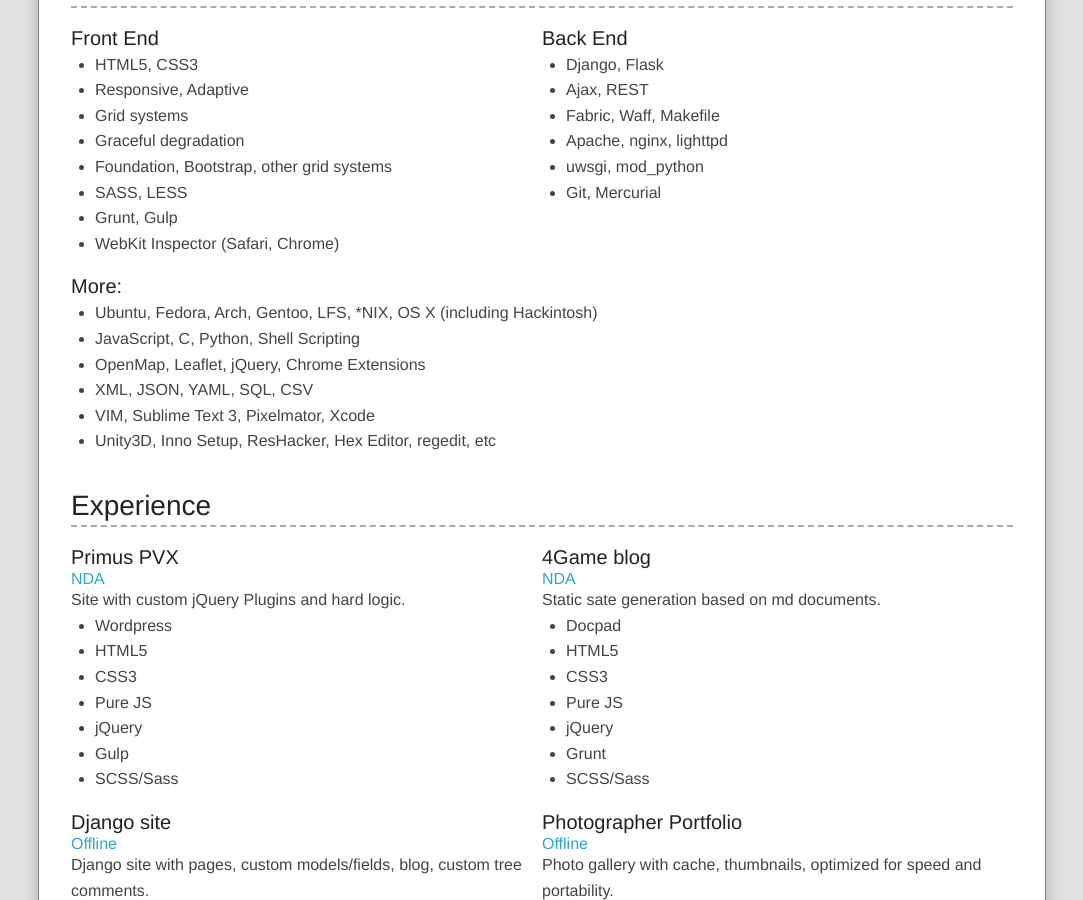
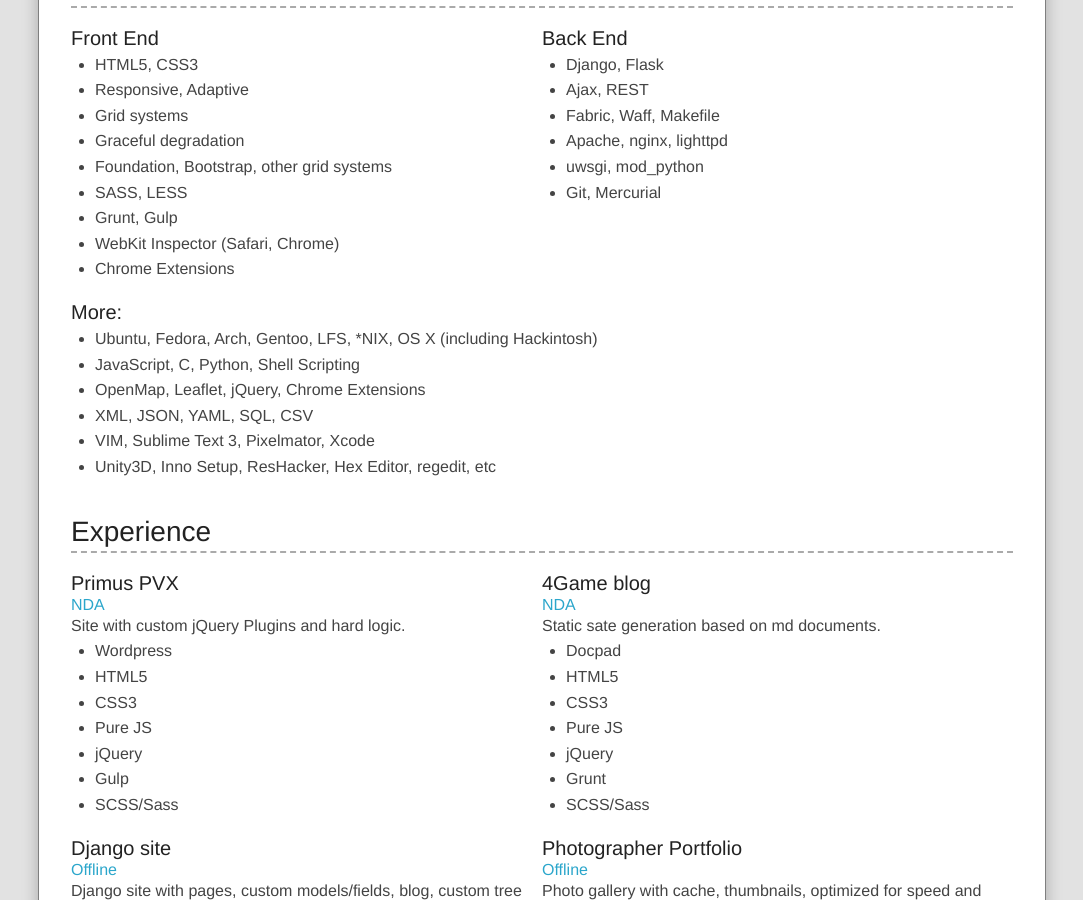
Before and after one commit to gordio/gordio.github.io, a Jekyll site: the page cv.html, which Jekyll copies as it is, in a window 1280 px wide and 900 px high, scrolled down 348 px. Shown: the whole window, without its empty margins (98-1181 px from the left). Built offline with Jekyll 4.4.1, drawn with Linux system fonts in a browser that asks for light colours.

Commit message:
Add info about old work on Chrome extensions

```diff
--- a/cv.html
+++ b/cv.html
@@ -222,6 +222,7 @@
                     <li>SASS, LESS</li>
                     <li>Grunt, Gulp</li>
                     <li>WebKit Inspector (Safari, Chrome)</li>
+                    <li>Chrome Extensions</li>
                 </ul>
             </section>
 
```
